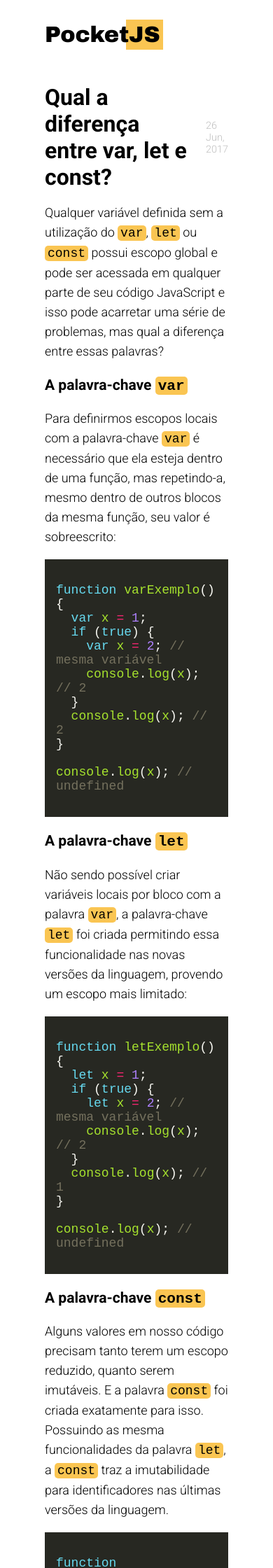
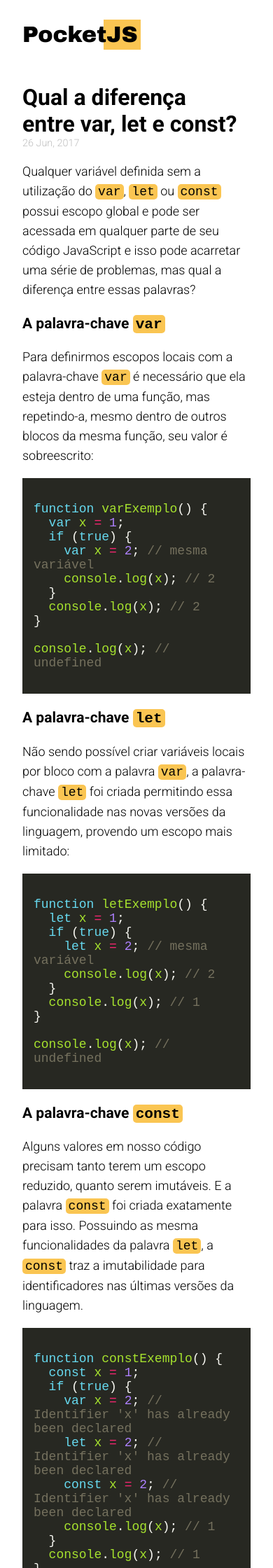
Before and after one commit to kvnol/pocketjs.github.io, a Jekyll site: the page built from _posts/2017-06-26-var-let-e-const.md, in a window 390 px wide. Shown: the top 2240 px of the page at 70% size. Built offline with Jekyll 4.4.1, drawn with Linux system fonts in a browser that asks for light colours; comment, search, counter and statistics services are not loaded.

Commit message:
Ajustes no responsivo do main e post-header

```diff
--- a/assets/_sass/_core/_global.sass
+++ b/assets/_sass/_core/_global.sass
@@ -18,4 +18,7 @@ body
   @media (max-width: 53.125rem)
     +flex-direction(column)
 
+  @media (max-width: 34.375rem)
+    margin: 2rem
+
 @import 'atoms/links'
--- a/assets/_sass/molecules/_post.sass
+++ b/assets/_sass/molecules/_post.sass
@@ -4,6 +4,10 @@
 .post-header
   @extend %flexbox
   +align-items(center)
+
+  @media (max-width: 34.375rem)
+    +align-items(flex-start)
+    +flex-direction(column)
 
 .post-title
   margin:
```
